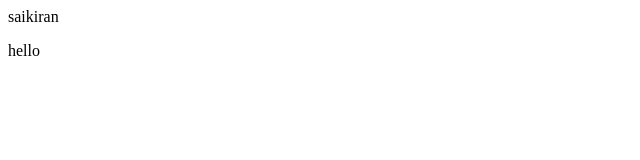
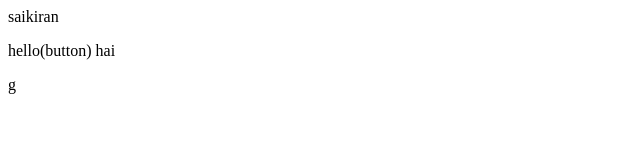
Before and after one commit to saikiranmore445/localrepo, a plain HTML site: page index.html in a window 1280 px wide. Shown: the full height of the page, 0-640 px from the left. Drawn offline with Linux system fonts and the light colour scheme.

```diff
--- a/index.html
+++ b/index.html
@@ -1,2 +1,2 @@
 <p>saikiran</p>
-<p>hello</p>
+<p>hello(button) hai</p>g
```
